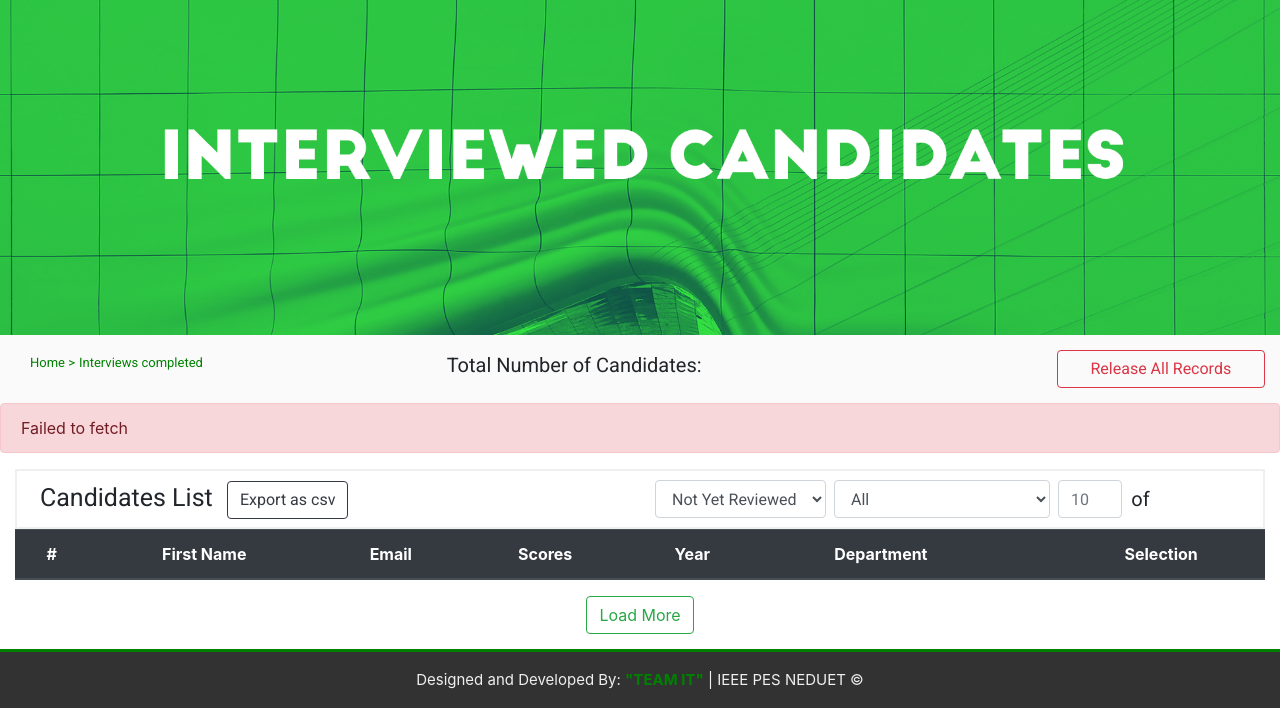
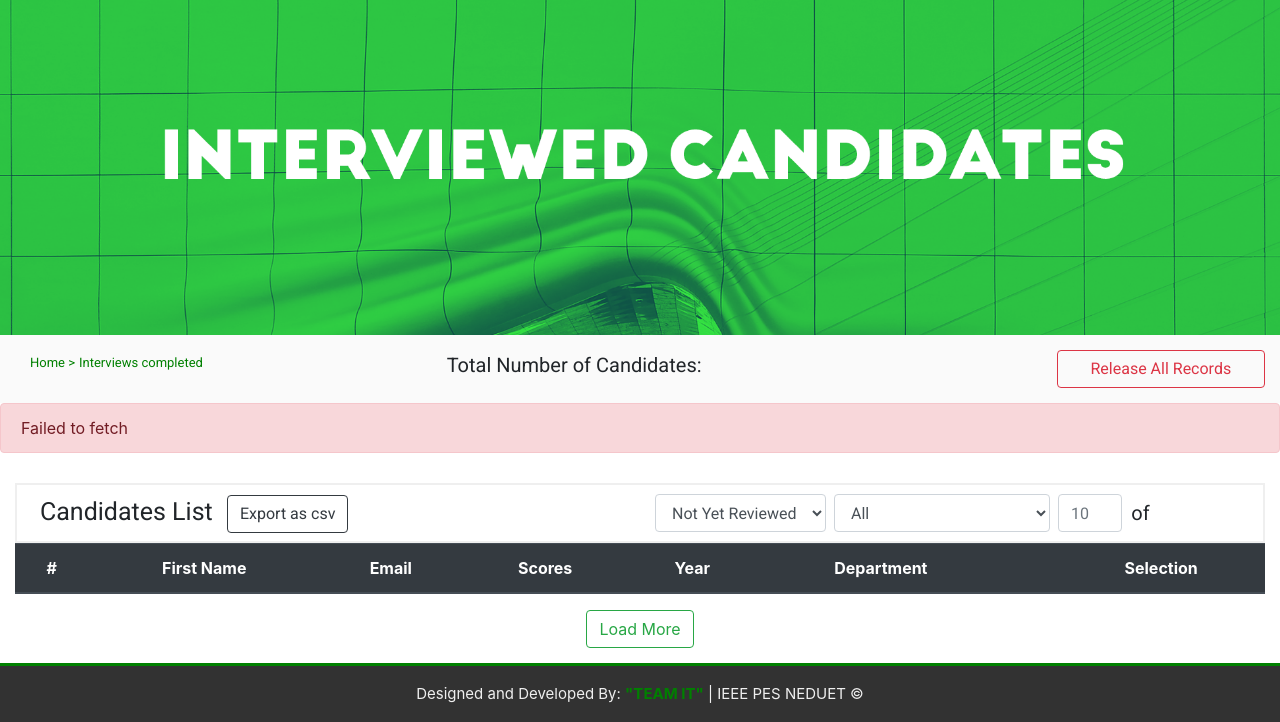
Before and after one commit to ieeepesneduet/ghulammustafa137-gmail.com, a Flask app: page /team/completed in a window 1280 px wide. Shown: the part 116-838 px from the top of the page. Run offline with Flask 2, Linux system fonts and the light colour scheme; the visitor is signed in with stand-in values (Sample User, id 1); lists and menus that the app fills with data are empty; some libraries are stand-ins or nearby versions.

Commit message:
Update interview_completed.html

```diff
--- a/templates/Team/interview_completed.html
+++ b/templates/Team/interview_completed.html
@@ -24,7 +24,7 @@
     <!--TABLE-->
     <div id="msg-box"></div>
 
-    <div class="container-fluid">
+    <div class="container-fluid" style="margin-top:30px;">
         <div class="titletable row candidate" style="margin: 0;">
             <div class="col-lg-6 col-sm-6">Candidates List <a href="{{ url_for('download_reviewed') }}" class="ml-2 btn btn-outline-dark">Export as
                 csv</a></div>
```
